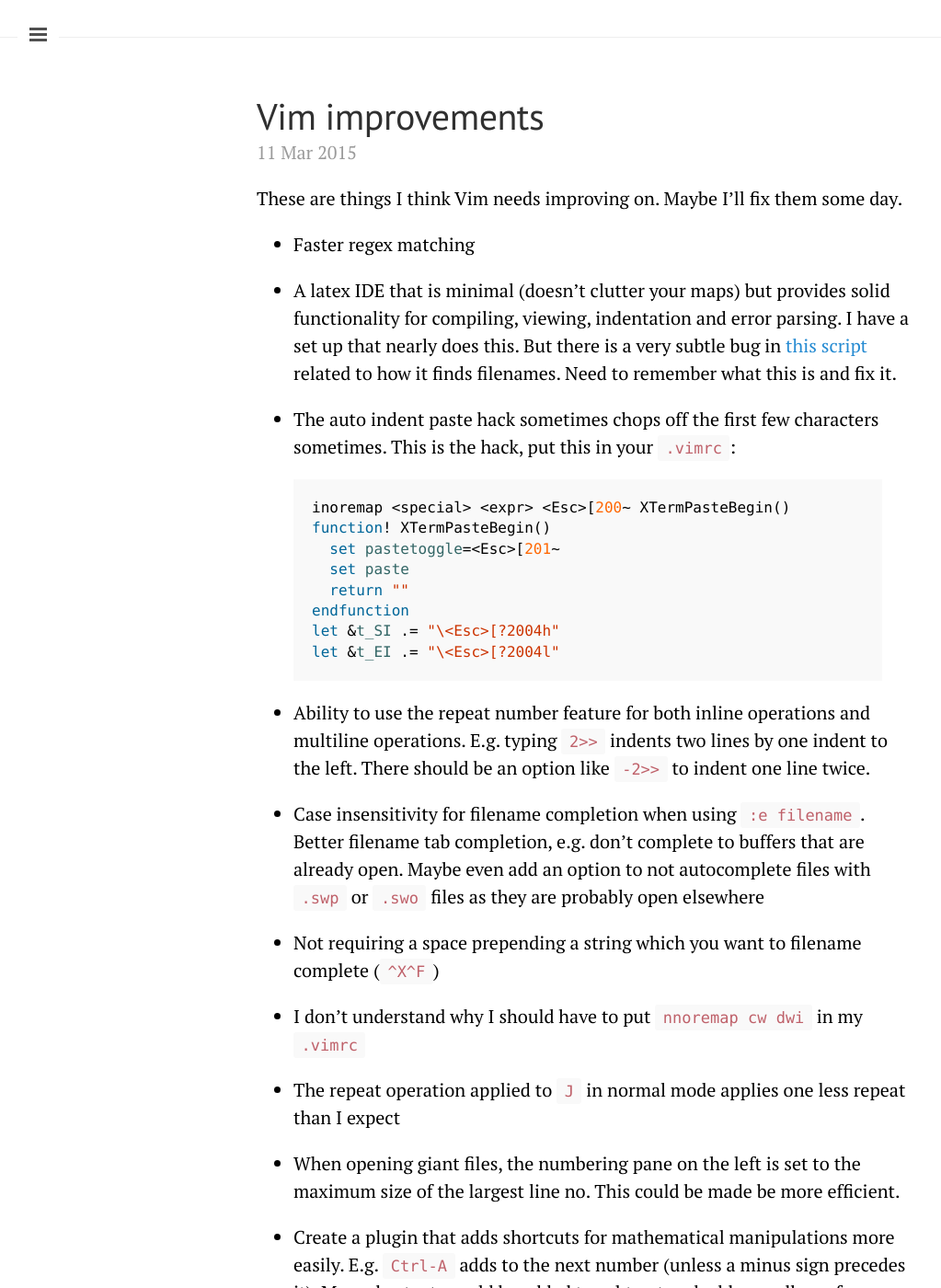
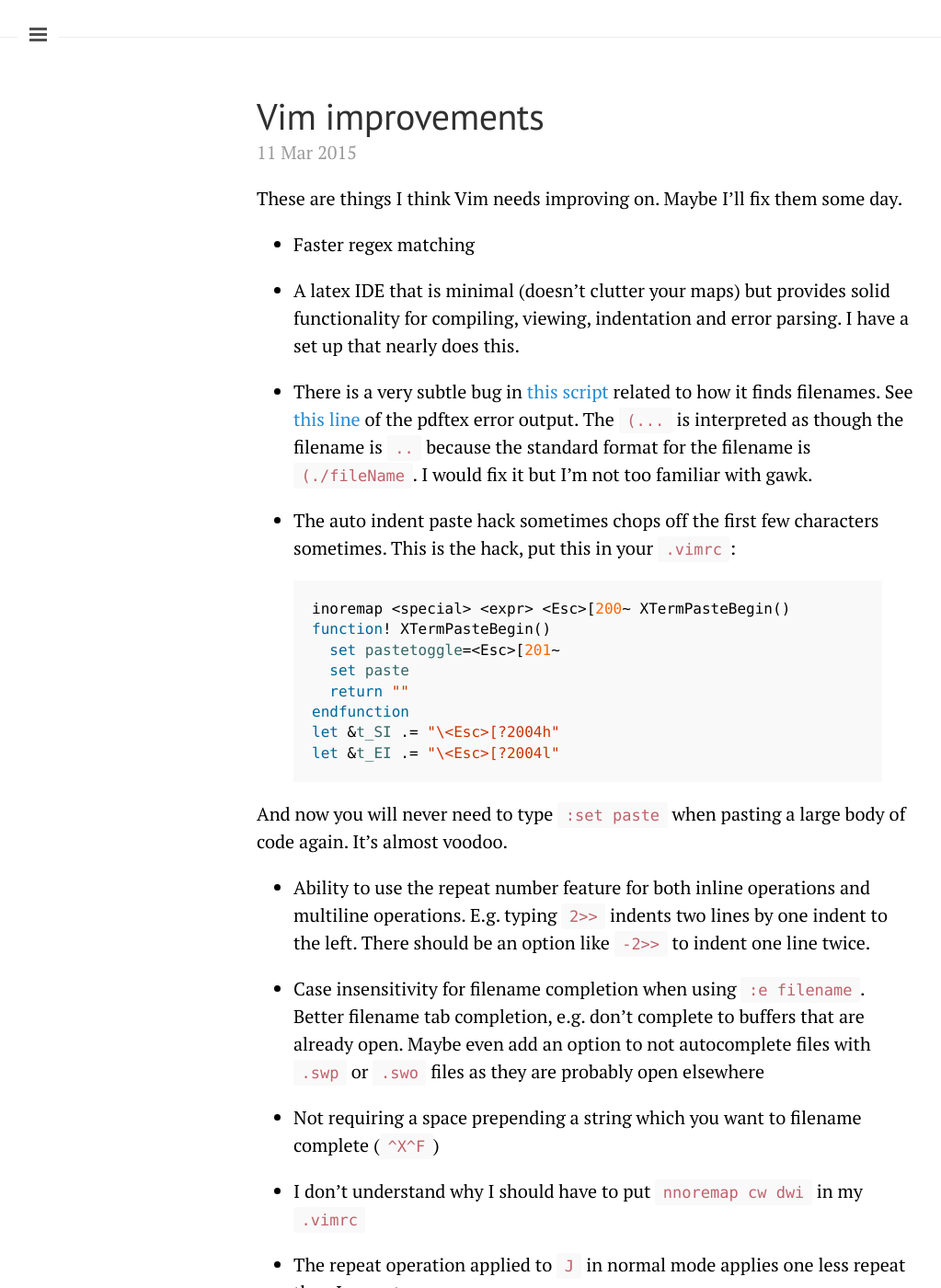
Before and after one commit to texasflood/texasflood.github.io.b, a Jekyll site: the page built from _posts/2015-03-11-vim-improvements.md, in a window 1280 px wide and 1400 px high. Shown: the whole window at 92% size, without its empty margins (1-1024 px from the left). Built offline with Jekyll 4.4.1, drawn with Linux system fonts in a browser that asks for light colours; Markdown is read by kramdown in place of the engine named in the settings; comment, search, counter and statistics services are not loaded.

Commit message:
Updated vim improvements

```diff
--- a/_posts/2015-03-11-vim-improvements.md
+++ b/_posts/2015-03-11-vim-improvements.md
@@ -6,7 +6,9 @@
 
 - Faster regex matching
 
-- A latex IDE that is minimal (doesn't clutter your maps) but provides solid functionality for compiling, viewing, indentation and error parsing. I have a set up that nearly does this. But there is a very subtle bug in <a href="http://www.vim.org/scripts/script.php?script_id=2325">this script</a> related to how it finds filenames. Need to remember what this is and fix it.
+- A latex IDE that is minimal (doesn't clutter your maps) but provides solid functionality for compiling, viewing, indentation and error parsing. I have a set up that nearly does this.
+
+- There is a very subtle bug in <a href="http://www.vim.org/scripts/script.php?script_id=2325">this script</a> related to how it finds filenames. See <a href="https://gist.github.com/texasflood/b330df17f74c90e2b5da#file-latexerrorfilterbug-L44">this line</a> of the pdftex error output. The `(...` is interpreted as though the filename is `..` because the standard format for the filename is `(./fileName`. I would fix it but I'm not too familiar with gawk.
 
 - The auto indent paste hack sometimes chops off the first few characters sometimes. This is the hack, put this in your `.vimrc`:
 
@@ -20,6 +22,8 @@
 let &t_SI .= "\<Esc>[?2004h"
 let &t_EI .= "\<Esc>[?2004l"
 {% endhighlight %}
+
+And now you will never need to type `:set paste` when pasting a large body of code again. It's almost voodoo.
 
 - Ability to use the repeat number feature for both inline operations and multiline operations. E.g. typing `2>>` indents two lines by one indent to the left. There should be an option like `-2>>` to indent one line twice.
 
```
